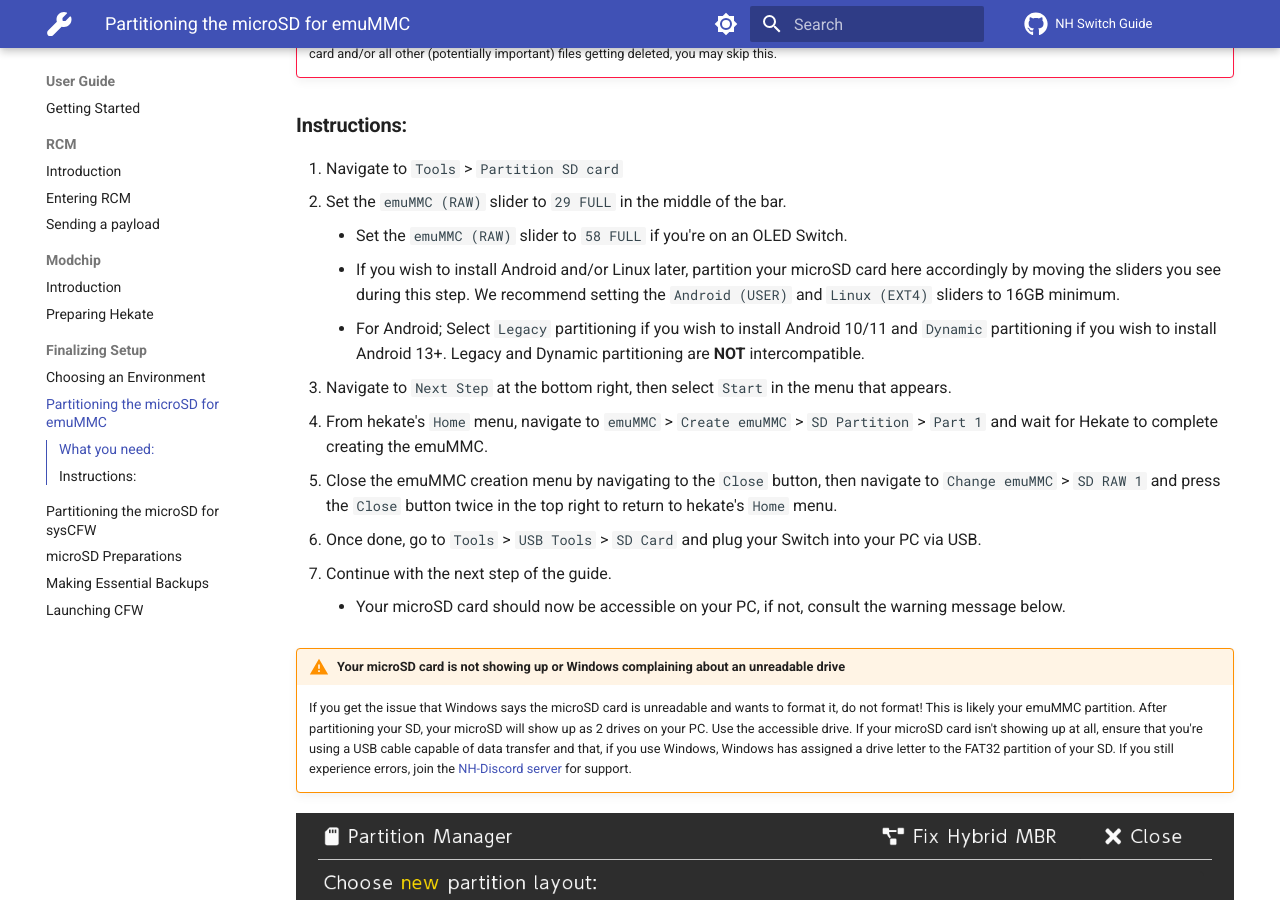
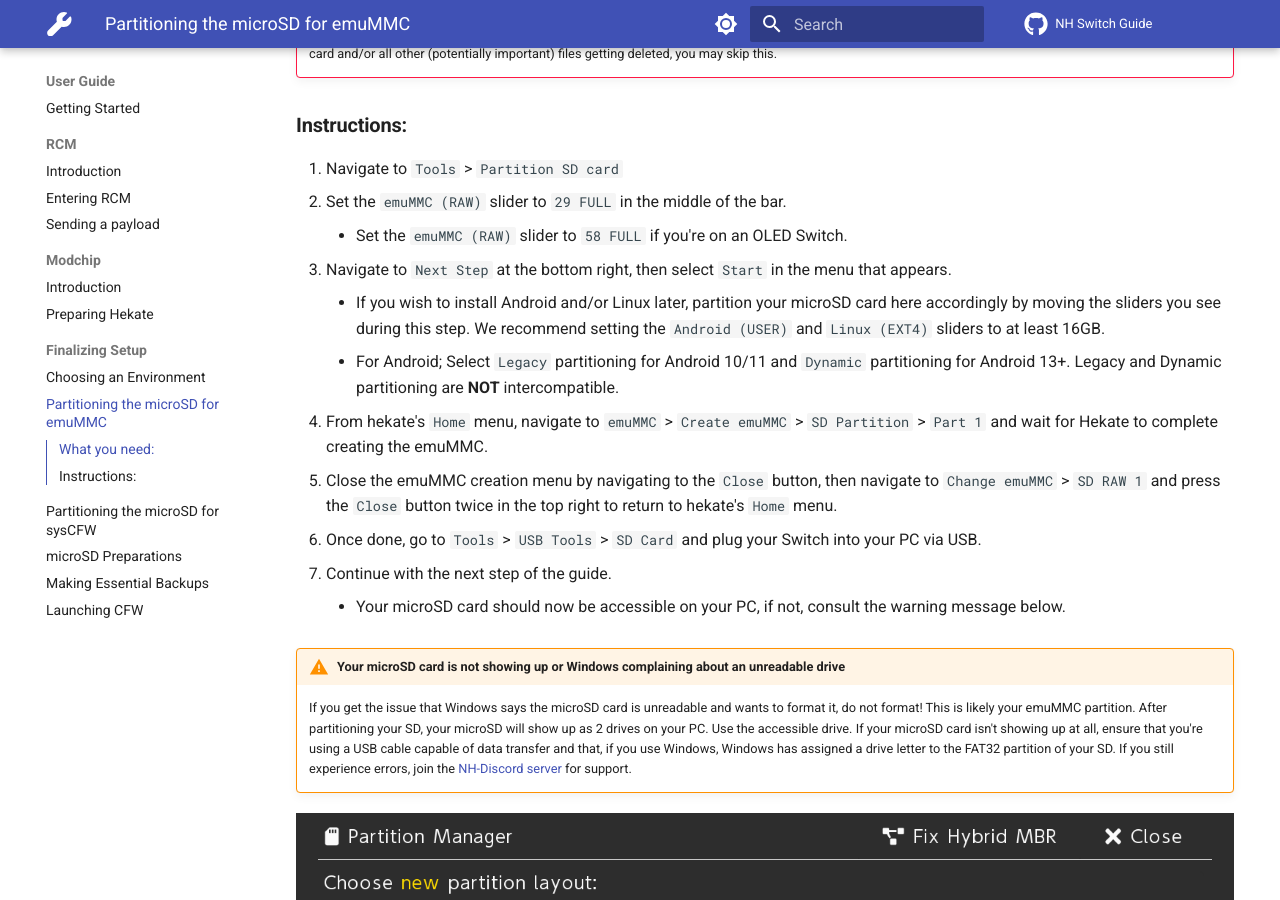
Before and after one commit to nh-server/switch-guide, an MkDocs documentation site: the page built from docs/user_guide/all/partitioning_sd.md, in a window 1280 px wide and 900 px high, scrolled down 366 px. Built offline with MkDocs 1.6.1 and Material for MkDocs 9.7.7, drawn with Linux system fonts in a browser that asks for light colours; comment, search, counter and statistics services are not loaded.

Commit message:
Fix inconsistency in partitioning steps

```diff
--- a/docs/user_guide/all/partitioning_sd.md
+++ b/docs/user_guide/all/partitioning_sd.md
@@ -12,9 +12,9 @@
 1. Navigate to `Tools` > `Partition SD card`
 2. Set the `emuMMC (RAW)` slider to `29 FULL` in the middle of the bar.
     - Set the `emuMMC (RAW)` slider to `58 FULL` if you're on an OLED Switch.
-    - If you wish to install Android and/or Linux later, partition your microSD card here accordingly by moving the sliders you see during this step. We recommend setting the `Android (USER)` and `Linux (EXT4)` sliders to 16GB minimum.
-    - For Android; Select `Legacy` partitioning if you wish to install Android 10/11 and `Dynamic` partitioning if you wish to install Android 13+. Legacy and Dynamic partitioning are **NOT** intercompatible.
 3. Navigate to `Next Step` at the bottom right, then select `Start` in the menu that appears.
+    - If you wish to install Android and/or Linux later, partition your microSD card here accordingly by moving the sliders you see during this step. We recommend setting the `Android (USER)` and `Linux (EXT4)` sliders to at least 16GB.
+    - For Android; Select `Legacy` partitioning for Android 10/11 and `Dynamic` partitioning for Android 13+. Legacy and Dynamic partitioning are **NOT** intercompatible.
 4. From hekate's `Home` menu, navigate to `emuMMC` > `Create emuMMC` > `SD Partition` > `Part 1` and wait for Hekate to complete creating the emuMMC.
 5. Close the emuMMC creation menu by navigating to the `Close` button, then navigate to `Change emuMMC` > `SD RAW 1` and press the `Close` button twice in the top right to return to hekate's `Home` menu.
 6. Once done, go to `Tools` > `USB Tools` > `SD Card` and plug your Switch into your PC via USB.
```
